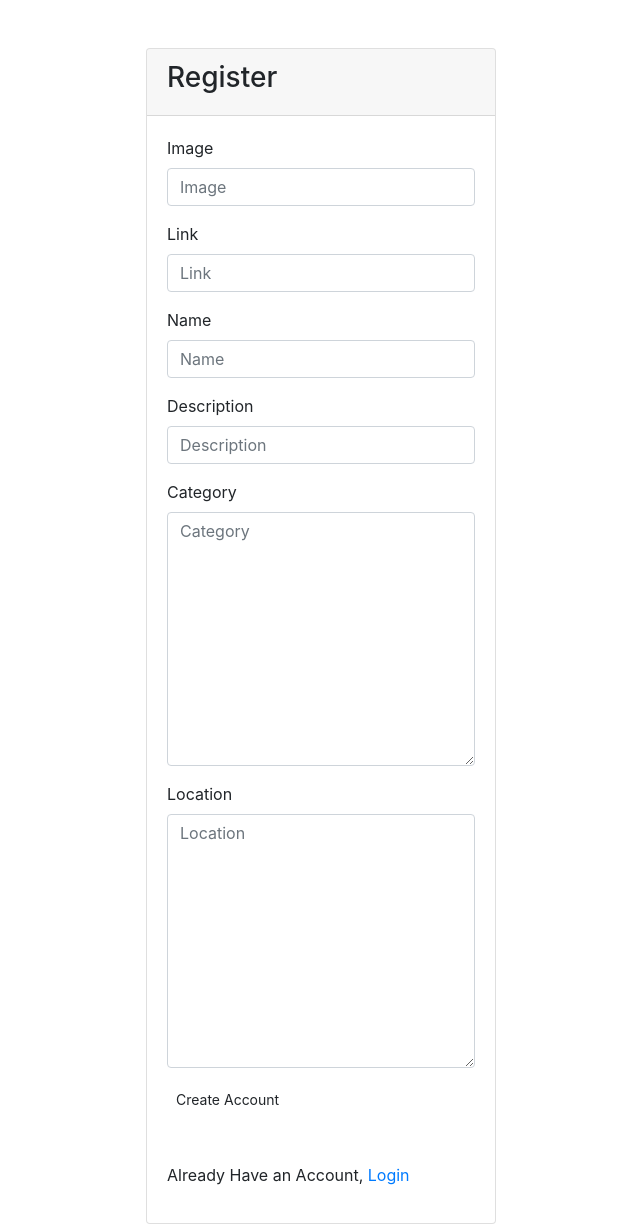
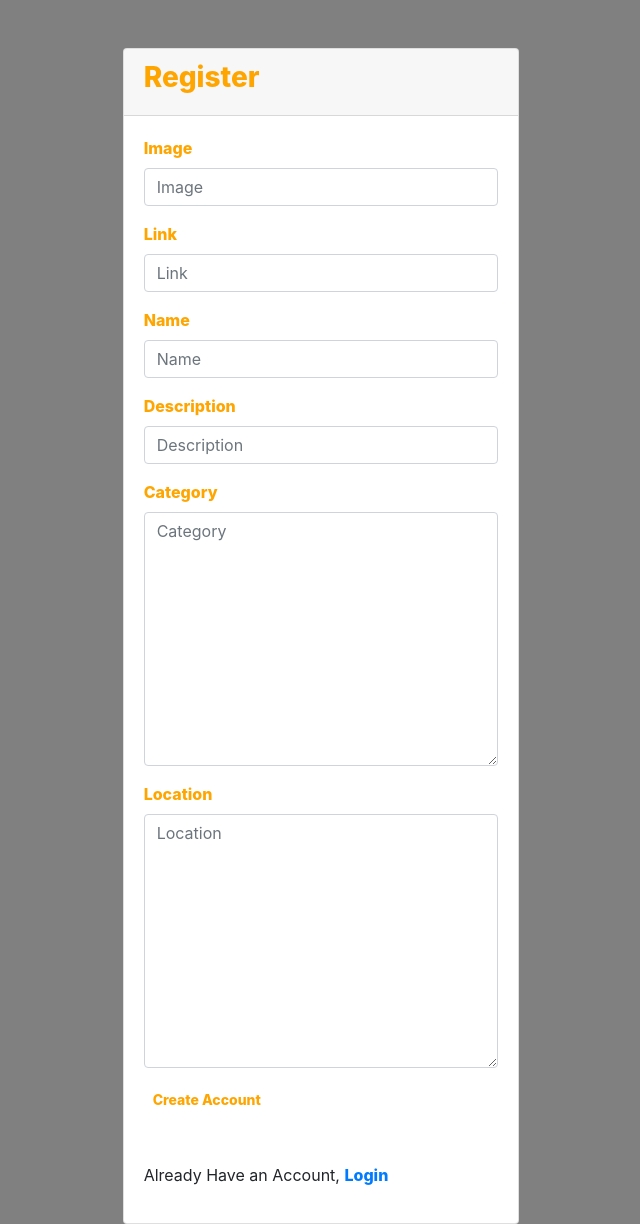
Before and after one commit to monginadiana/Awwaardss254, a Django app: template ratings/templates/django_registration/registration_form.html in a window 1280 px wide. Shown: the whole page, without its empty margins (319-959 px from the left). Run offline with Django 3.2, Linux system fonts and the light colour scheme; the template is opened without the code that fills it: values that come from a table or form of the project are taken from there, others are empty; some libraries are stand-ins or nearby versions.

Commit message:
styling of the registration form

```diff
--- a/ratings/templates/django_registration/registration_form.html
+++ b/ratings/templates/django_registration/registration_form.html
@@ -1,7 +1,7 @@
 {%extends "registration/base.html"%}
 {% load bootstrap4 %}
 {% block content %}
-<div class="container">
+<div class="container-fluid" style="background-color:grey;">
   <div class="row">
     <!-- Empty div -->
     <div class="col-md-4"></div>
@@ -11,18 +11,18 @@
       {% endif %}
       <div class="card mt-5">
         <div class="card-header">
-          <h3>Register</h3>
+          <h3 style="color:Orange; font-style:'Libre Bodoni', sans-serif; font-weight:800;">Register</h3>
         </div>
         <div class="card-body">
-          <form  action="/accounts/register/" method="post">
+          <form style="color:Orange; font-style:'Libre Bodoni', sans-serif; font-weight:800;" action="/accounts/register/" method="post">
             {% csrf_token %}
             {% bootstrap_form form %}
             <div class="form-group">
-              <input type="submit" class="btn btn-sm" value="Create Account">
+              <input style="color:Orange; font-style:'Libre Bodoni', sans-serif; font-weight:800;" type="submit" class="btn btn-sm" value="Create Account">
             </div>
             <input type="hidden" name="next" value="{{next}}">
           </form>
-          <p class="mt-5">Already Have an Account, <a href="/accounts/login/" class="text-primary">Login</a></p>
+          <p class="mt-5">Already Have an Account, <a style="color:Orange; font-style:'Libre Bodoni', sans-serif; font-weight:800;" href="/accounts/login/" class="text-primary">Login</a></p>
         </div>
       </div>
 
--- a/ratings/templates/registration/login.html
+++ b/ratings/templates/registration/login.html
@@ -8,7 +8,7 @@
         margin-top:10px;
     }
 </style>
-<div class="container" style="background-color:grey;font-style:'Libre Bodoni', sans-serif;">
+<div class="container-fluid" style="background-color:grey;font-style:'Libre Bodoni', sans-serif;">
     <div class="row">
         <!-- Empty div -->
         <div class="col-md-4"></div>
```
